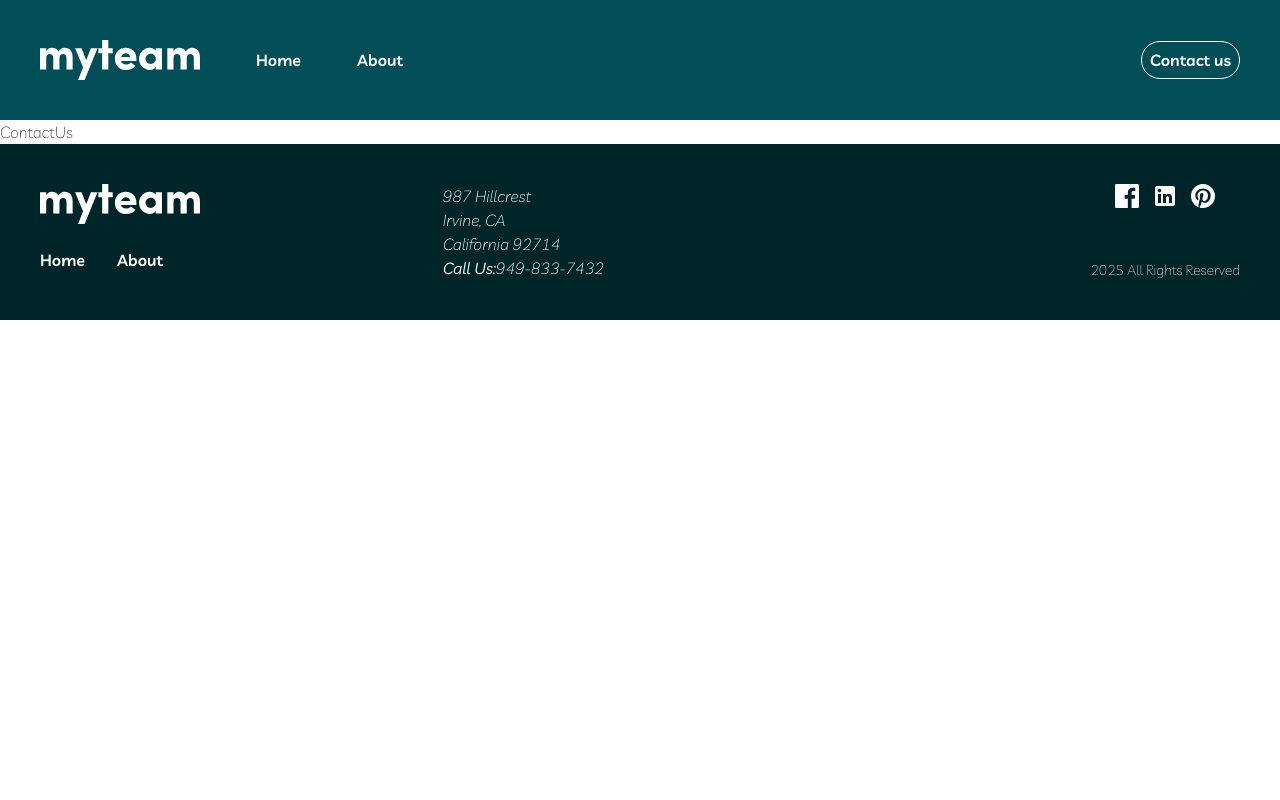
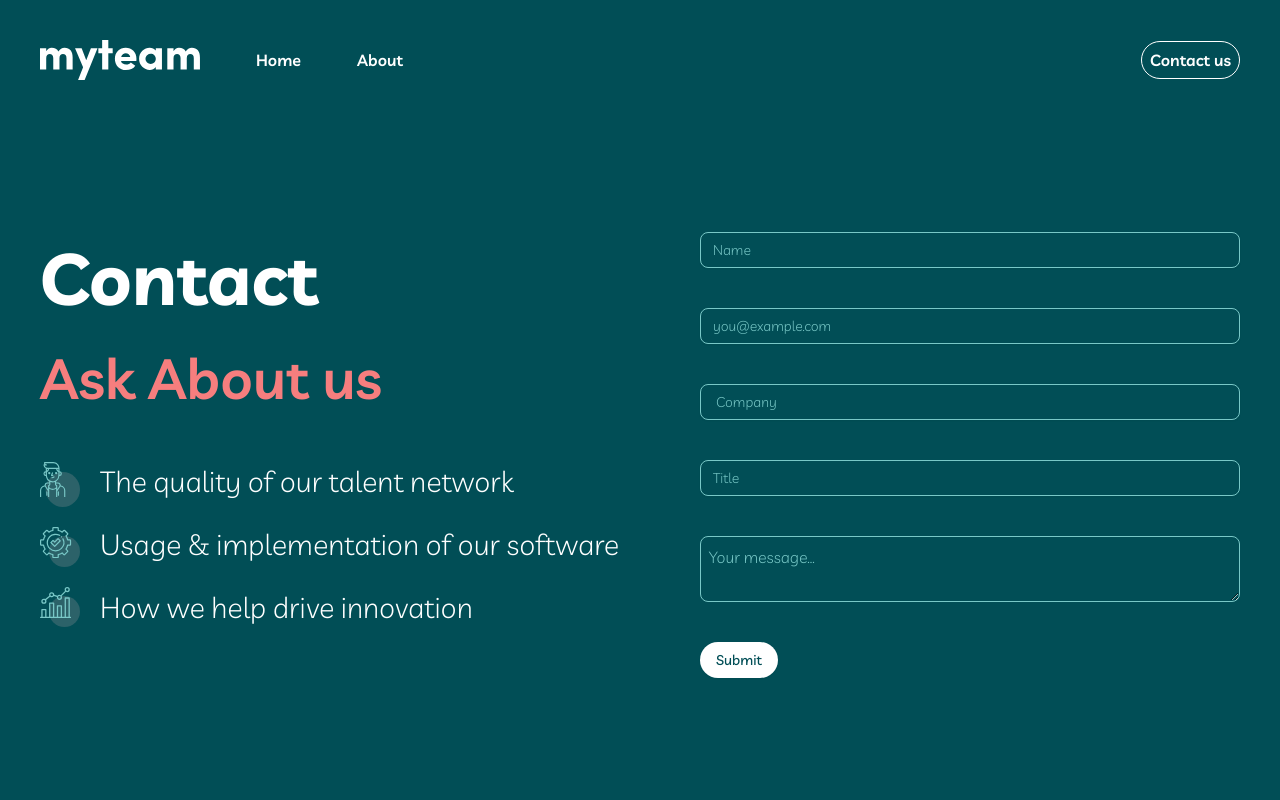
Before and after one commit to Najmaldin-ishag/My-team-multi-page-website, a React (Vite) app: page /contact-us in a window 1280 px wide. Shown: the top 800 px of the page. Built offline with nearby package versions, Linux system fonts and the light colour scheme.

Commit message:
Update contactUs.jsx

```diff
--- a/src/Pages/ContactUs.jsx
+++ b/src/Pages/ContactUs.jsx
@@ -1,5 +1,7 @@
+import ContactForm from "@/ContactSection/ContactForm";
+
 const ContactUs = () => {
-  return <div>ContactUs</div>;
+  return <ContactForm />;
 };
 
 export default ContactUs;
```
